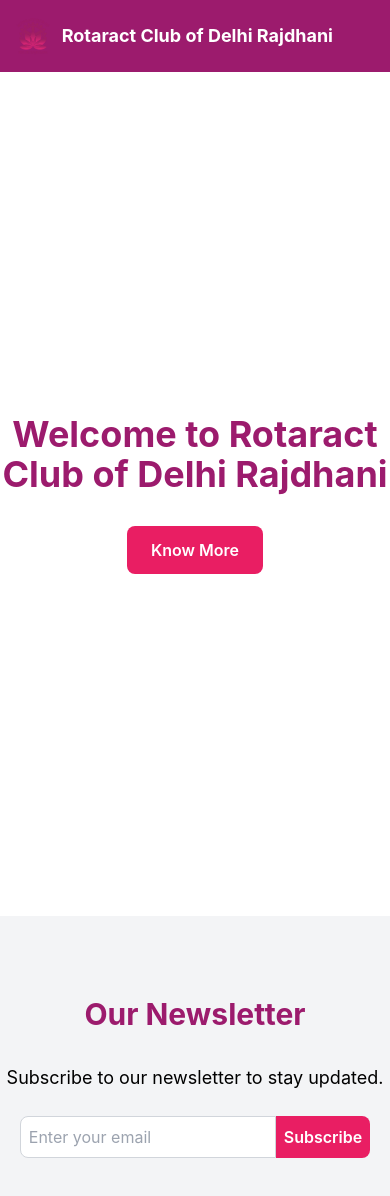
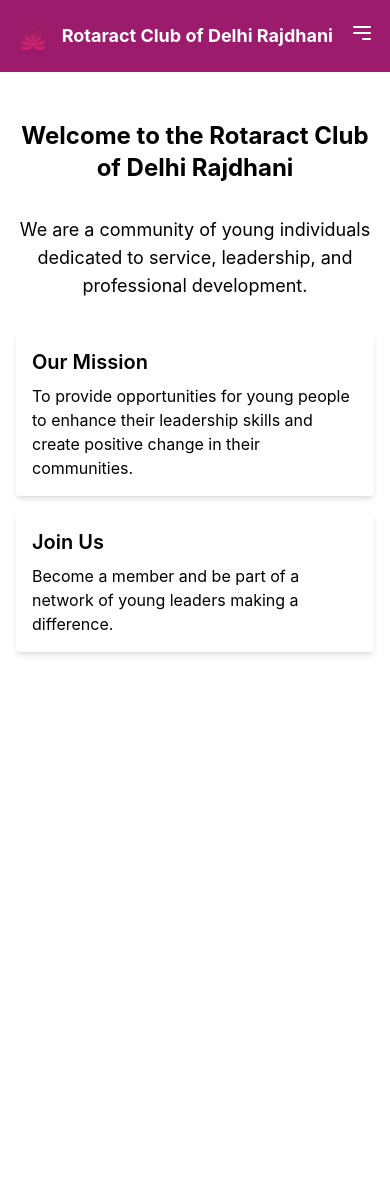
Before and after one commit to amanraghav78/RAC-Delhi-Rajdhani, a React (Create React App) app: page / in a window 390 px wide. Shown: the top 1196 px of the page. After the commit the page ends 844 px from the top, so only its background shows below. Built offline with nearby package versions, Linux system fonts and the light colour scheme.

Commit message:
updated mobile responsiveness

```diff
--- a/src/Components/Navbar.js
+++ b/src/Components/Navbar.js
@@ -1,22 +1,37 @@
 // src/components/Navbar.js
-import React from 'react';
+import React, { useState } from 'react';
 import { Link } from 'react-router-dom';
 import logo from './Logo.png'; // Update with the correct path to your logo
 
 function Navbar() {
+  const [isOpen, setIsOpen] = useState(false);
+
+  const toggleMenu = () => {
+    setIsOpen(!isOpen);
+  };
+
   return (
-    <nav className="bg-primary text-white p-4 flex justify-between items-center">
-      <div className="flex items-center">
-        <img src={logo} alt="Logo" className="h-10 mr-3" />
-        <span className="text-lg font-bold">Rotaract Club of Delhi Rajdhani</span>
+    <nav className="bg-primary text-white p-4">
+      <div className="container mx-auto flex justify-between items-center">
+        <div className="flex items-center space-x-3">
+          <img src={logo} alt="Logo" className="h-10 w-auto" />
+          <span className="text-lg md:text-xl font-bold">Rotaract Club of Delhi Rajdhani</span>
         </div>
-      <div className="hidden md:flex space-x-6">
+        <div className="md:hidden">
+          <button onClick={toggleMenu} className="text-white focus:outline-none">
+            <svg className="w-6 h-6" fill="none" stroke="currentColor" viewBox="0 0 24 24" xmlns="http://www.w3.org/2000/svg">
+              <path strokeLinecap="round" strokeLinejoin="round" strokeWidth="2" d={isOpen ? "M6 18L18 6M6 6l12 12" : "M4 6h16M4 12h16m-7 6h7"}></path>
+            </svg>
+          </button>
+        </div>
+        <div className={`${isOpen ? "block" : "hidden"} md:flex space-x-6`}>
           <Link to="/" className="hover:text-secondary">Home</Link>
           <Link to="/newsletter" className="hover:text-secondary">Our Newsletter</Link>
           <Link to="/team" className="hover:text-secondary">Team</Link>
           <Link to="/about" className="hover:text-secondary">About Us</Link>
           <Link to="/events" className="hover:text-secondary">Events</Link>
         </div>
+      </div>
     </nav>
   );
 }
--- a/src/pages/About.js
+++ b/src/pages/About.js
@@ -3,10 +3,17 @@
 
 function About() {
   return (
-    <div className="py-20 bg-white text-center">
-      <h2 className="text-3xl font-bold text-primary mb-8">About Us</h2>
-      <p className="text-lg text-dark mb-6">Learn more about our mission and values.</p>
-      {/* Add about us content here */}
+    <div className="container mx-auto p-4">
+      <h1 className="text-2xl md:text-4xl font-bold text-center my-8">About Us</h1>
+      <p className="text-center text-lg md:text-xl mb-8">
+        We are the Rotaract Club of Delhi Rajdhani, dedicated to service, leadership, and professional development.
+      </p>
+      <div className="bg-white p-4 rounded shadow-md space-y-2">
+        <h2 className="text-xl font-semibold mb-2">Our Mission</h2>
+        <p>
+          Our mission is to provide opportunities for young people to enhance their leadership skills and create positive change in their communities.
+        </p>
+      </div>
     </div>
   );
 }
--- a/src/pages/Events.js
+++ b/src/pages/Events.js
@@ -3,10 +3,18 @@
 
 function Events() {
   return (
-    <div className="py-20 bg-white text-center">
-      <h2 className="text-3xl font-bold text-primary mb-8">Events</h2>
-      <p className="text-lg text-dark mb-6">Check out our upcoming events.</p>
-      {/* Add events content here */}
+    <div className="container mx-auto p-4">
+      <h1 className="text-2xl md:text-4xl font-bold text-center my-8">Our Events</h1>
+      <div className="grid grid-cols-1 md:grid-cols-2 gap-4">
+        <div className="bg-white p-4 rounded shadow-md space-y-2">
+          <h2 className="text-xl font-semibold mb-2">Event 1</h2>
+          <p>Description of Event 1.</p>
+        </div>
+        <div className="bg-white p-4 rounded shadow-md space-y-2">
+          <h2 className="text-xl font-semibold mb-2">Event 2</h2>
+          <p>Description of Event 2.</p>
+        </div>
+      </div>
     </div>
   );
 }
--- a/src/pages/Home.js
+++ b/src/pages/Home.js
@@ -1,14 +1,27 @@
 // src/pages/Home.js
 import React from 'react';
-import Newsletter from './Newsletter';
-import Header from '../Components/Header';
-
 
 function Home() {
   return (
-    <div>
-      <Header />
-      <Newsletter />
+    <div className="container mx-auto p-4">
+      <h1 className="text-2xl md:text-4xl font-bold text-center my-8">Welcome to the Rotaract Club of Delhi Rajdhani</h1>
+      <p className="text-center text-lg md:text-xl mb-8">
+        We are a community of young individuals dedicated to service, leadership, and professional development.
+      </p>
+      <div className="grid grid-cols-1 md:grid-cols-2 gap-4">
+        <div className="bg-white p-4 rounded shadow-md space-y-2">
+          <h2 className="text-xl font-semibold mb-2">Our Mission</h2>
+          <p>
+            To provide opportunities for young people to enhance their leadership skills and create positive change in their communities.
+          </p>
+        </div>
+        <div className="bg-white p-4 rounded shadow-md space-y-2">
+          <h2 className="text-xl font-semibold mb-2">Join Us</h2>
+          <p>
+            Become a member and be part of a network of young leaders making a difference.
+          </p>
+        </div>
+      </div>
     </div>
   );
 }
--- a/src/pages/Newsletter.js
+++ b/src/pages/Newsletter.js
@@ -1,17 +1,22 @@
 // src/pages/Newsletter.js
 import React from 'react';
 
-function NewsletterPage() {
+function Newsletter() {
   return (
-    <div className="py-20 bg-gray-100 text-center">
-      <h2 className="text-3xl font-bold text-primary mb-8">Our Newsletter</h2>
-      <p className="text-lg text-dark mb-6">Subscribe to our newsletter to stay updated.</p>
-      <form className="flex justify-center">
-        <input type="email" placeholder="Enter your email" className="p-2 w-64 border border-gray-300 rounded-l-lg" />
-        <button type="submit" className="p-2 bg-secondary text-white font-semibold rounded-r-lg hover:bg-secondary-dark">Subscribe</button>
-      </form>
+    <div className="container mx-auto p-4">
+      <h1 className="text-2xl md:text-4xl font-bold text-center my-8">Our Newsletter</h1>
+      <p className="text-center text-lg md:text-xl mb-8">
+        Stay updated with our latest news and events by subscribing to our newsletter.
+      </p>
+      <div className="bg-white p-4 rounded shadow-md space-y-4">
+        <h2 className="text-xl font-semibold mb-2">Subscribe Now</h2>
+        <form className="flex flex-col space-y-4">
+          <input type="email" placeholder="Enter your email" className="p-2 border rounded" />
+          <button type="submit" className="bg-primary text-white p-2 rounded">Subscribe</button>
+        </form>
+      </div>
     </div>
   );
 }
 
-export default NewsletterPage;
+export default Newsletter;
--- a/src/pages/Team.js
+++ b/src/pages/Team.js
@@ -3,10 +3,22 @@
 
 function Team() {
   return (
-    <div className="py-20 bg-white text-center">
-      <h2 className="text-3xl font-bold text-primary mb-8">Our Team</h2>
-      <p className="text-lg text-dark mb-6">Meet our dedicated team members.</p>
-      {/* Add team member details here */}
+    <div className="container mx-auto p-4">
+      <h1 className="text-2xl md:text-4xl font-bold text-center my-8">Our Team</h1>
+      <div className="grid grid-cols-1 md:grid-cols-3 gap-4">
+        <div className="bg-white p-4 rounded shadow-md space-y-2">
+          <h2 className="text-xl font-semibold mb-2">Member 1</h2>
+          <p>Role and description of Member 1.</p>
+        </div>
+        <div className="bg-white p-4 rounded shadow-md space-y-2">
+          <h2 className="text-xl font-semibold mb-2">Member 2</h2>
+          <p>Role and description of Member 2.</p>
+        </div>
+        <div className="bg-white p-4 rounded shadow-md space-y-2">
+          <h2 className="text-xl font-semibold mb-2">Member 3</h2>
+          <p>Role and description of Member 3.</p>
+        </div>
+      </div>
     </div>
   );
 }
```
Lines whose indentation alone changed are shown as unchanged.
